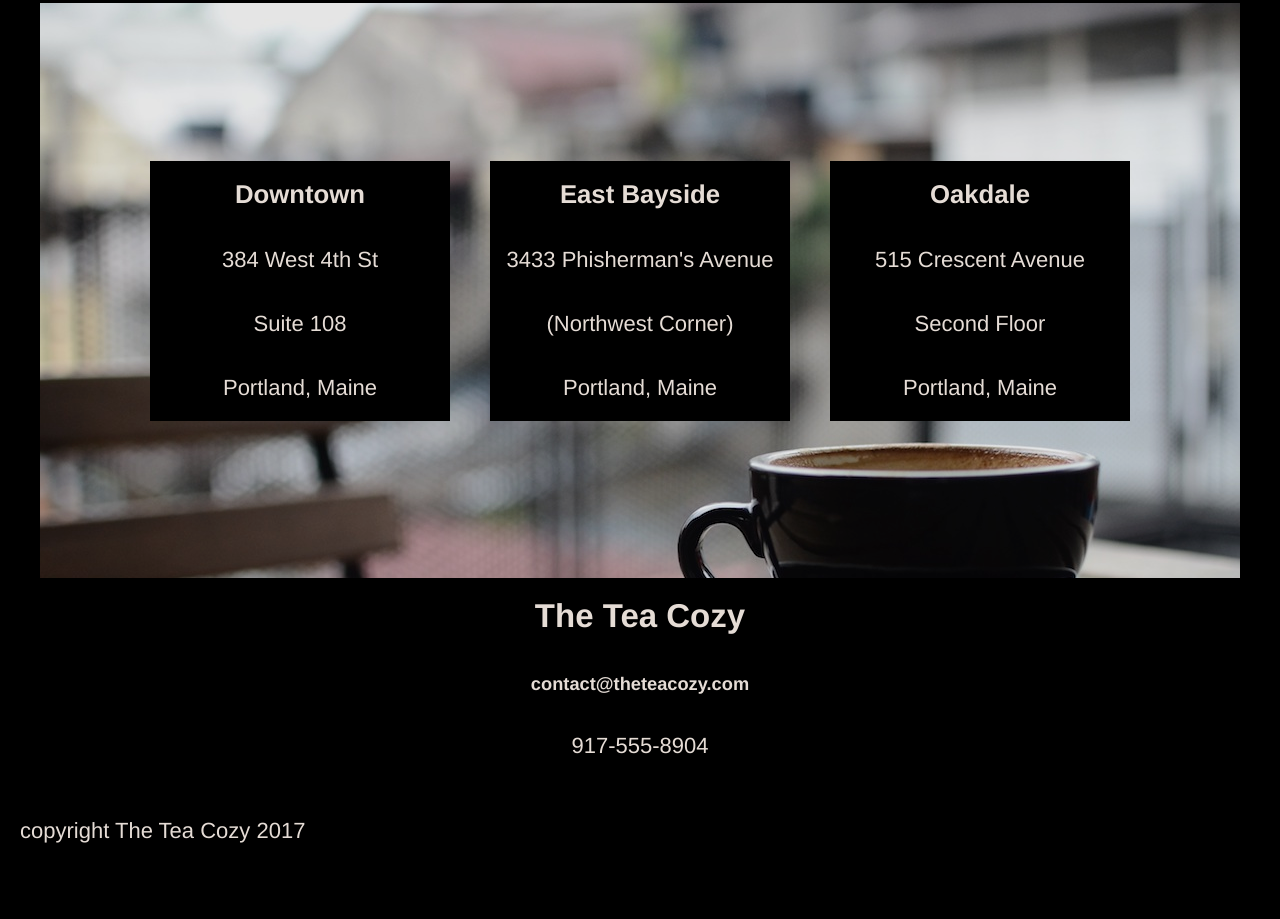
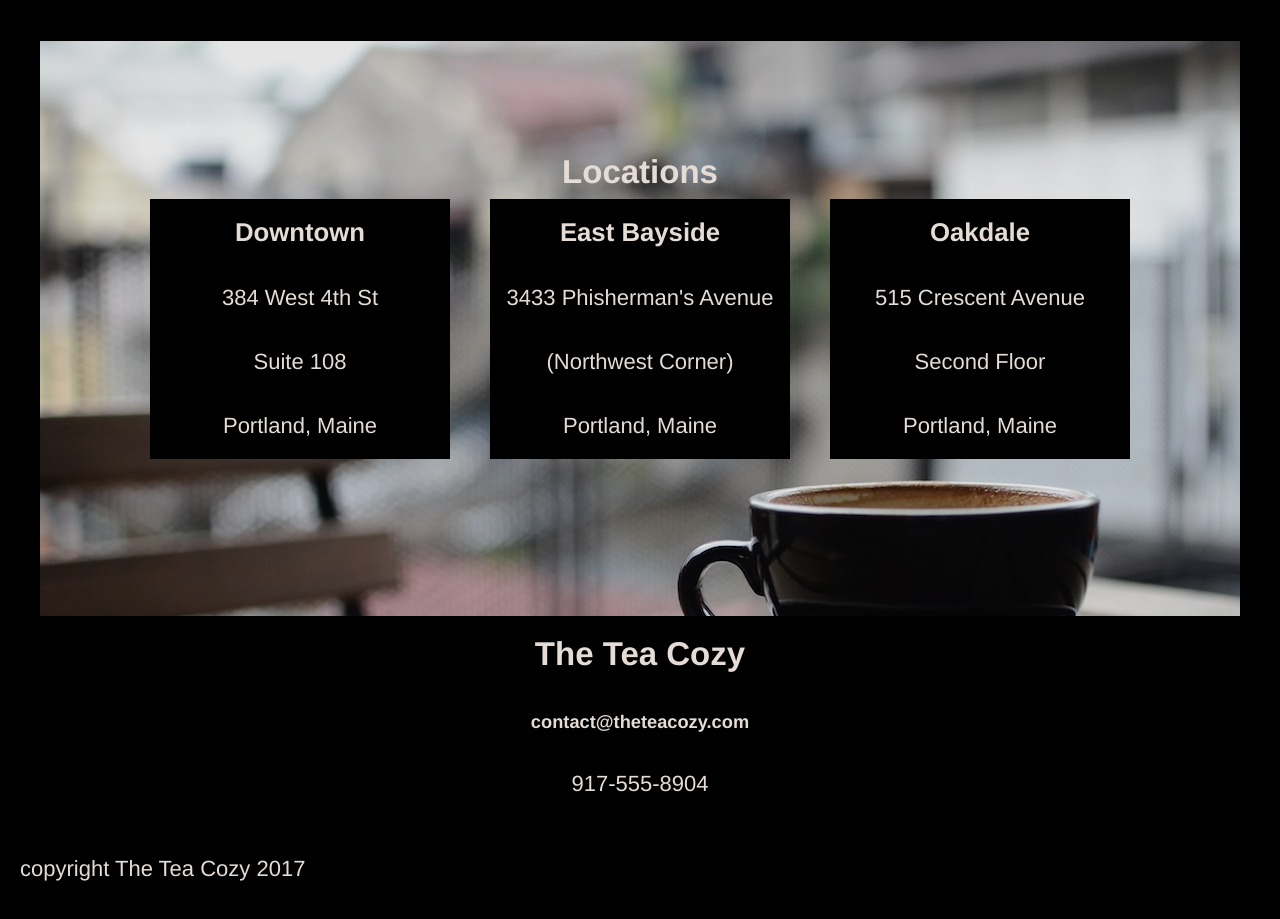
Before and after one commit to mseverin96/TeaCozy, a plain HTML site: page index.html in a window 1280 px wide. Shown: the part 1535-2454 px from the top of the page. Before the commit the page ends 2419 px from the top, so only its background shows below. Drawn offline with Linux system fonts and the light colour scheme.

Commit message:
final commit

```diff
--- a/Resources/Stylesheet/style.css
+++ b/Resources/Stylesheet/style.css
@@ -140,6 +140,11 @@ nav ul li a {
   margin:0 20px;
 }
 
+.locations-h2 {
+  position:relative;
+  top:150px;
+}
+
 /* Contact */
 
 .contact {
--- a/index.html
+++ b/index.html
@@ -24,16 +24,16 @@
 
     <!-- Mission -->
 
-    <div class="mission" id="mission-nav">
+    <section class="mission" id="mission-nav">
       <div class="mission-bar">
         <h2 class="mission-bar-item">Our Mission</h2>
         <h4 class="mission-bar-item">Handpicked, Artisanally Curated, Free Range, Sustainable, Small Batch, Fair Trade, Organic Tea</h4>
       </div>
-    </div>
+    </section>
 
     <!-- Tea -->
 
-    <div class="tea" id="tea-nav">
+    <section class="tea" id="tea-nav">
 
       <div class="tea-bar">
         <h2 class="tea-bar-item">Tea of the Month</h2>
@@ -41,7 +41,6 @@
       </div>
 
       <div class="tea-types">
-
         <!--Tea 1-->
         <div class="tea-type-box">
           <img src="./Resources/Pics/img-berryblitz.jpg" alt="berry blitz tea" width="300px" height="200px">
@@ -73,19 +72,12 @@
         </div>
 
       </div>
-    </div>
+    </section>
 
     <!-- Locations -->
+    <h2 class="locations-h2">Locations</h2>
 
-    <div class="locations" id="locations-nav">
-      <!--<h2>Locations</h2>-->
-
-
-      <!-- Figure out how to do "Locations" <h2> Tag Above!!! -->
-      <!-- Look up Address HTML Tag for this part!!!!!!! -->
-
-
-
+    <section class="locations" id="locations-nav">
 
       <!-- Box 1 -->
       <div class="location-box">
@@ -110,25 +102,21 @@
         <span>Second Floor</span>
         <span>Portland, Maine</span>
       </div>
-    </div>
+    </section>
 
     <!-- Contact -->
 
-    <!--Figure out address/contact html tag for this!-->
-
-    <div class="contact">
+    <section class="contact">
       <h2>The Tea Cozy</h2>
       <h5>contact@theteacozy.com</h5>
       <p>917-555-8904</p>
-    </div>
+    </section>
 
   </main>
 
   <footer>
-    <!--See if there is a footer html tag to use for this!!!-->
     <p>copyright The Tea Cozy 2017</p>
   </footer>
-  <!--Figure out how to get navs at top of page to snap to actual place, not 70px off cuz of the relative position of the rest of the doc!-->
 </body>
 
 </html>
```
Also changed, not shown: 2 other files.
